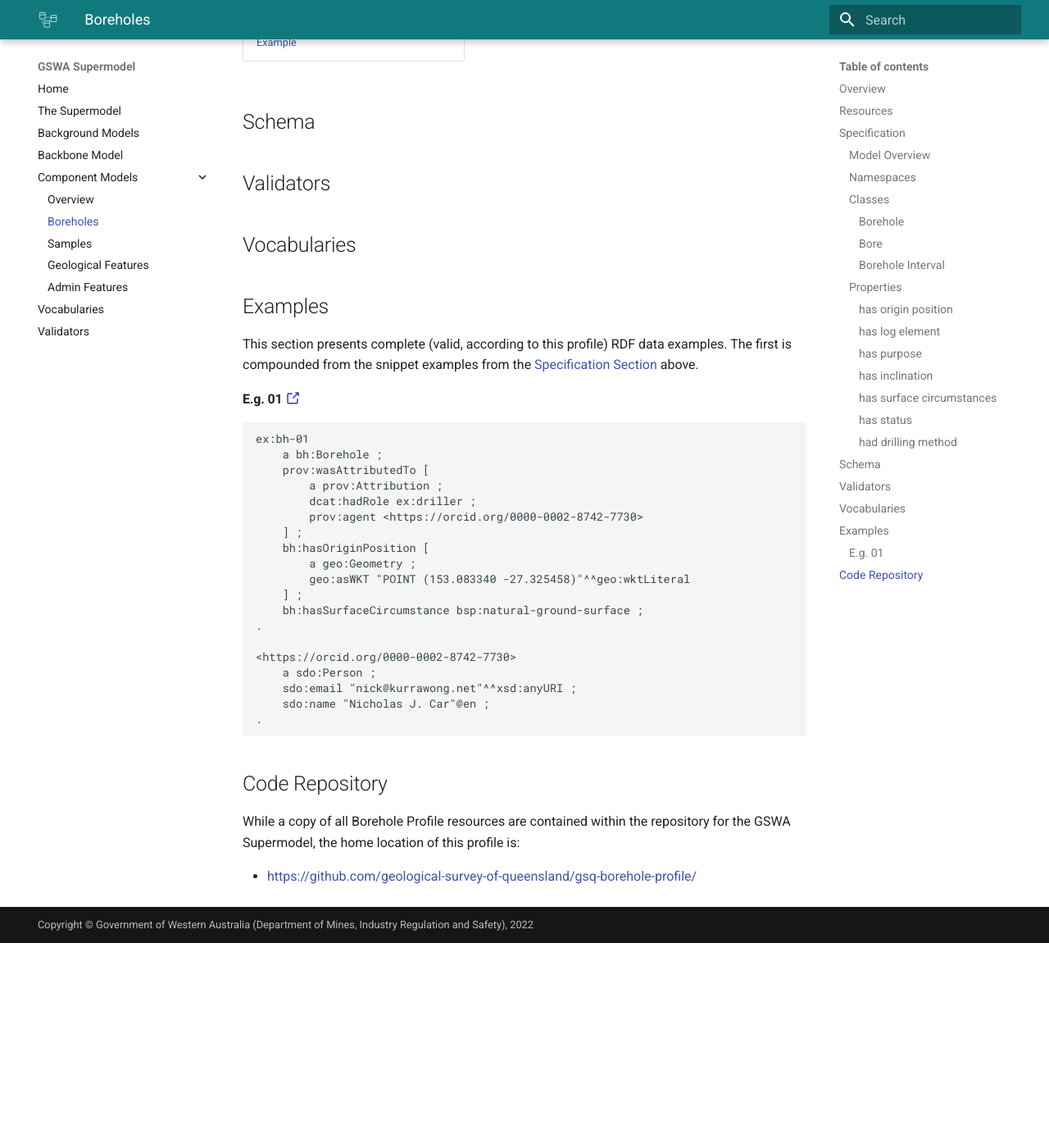
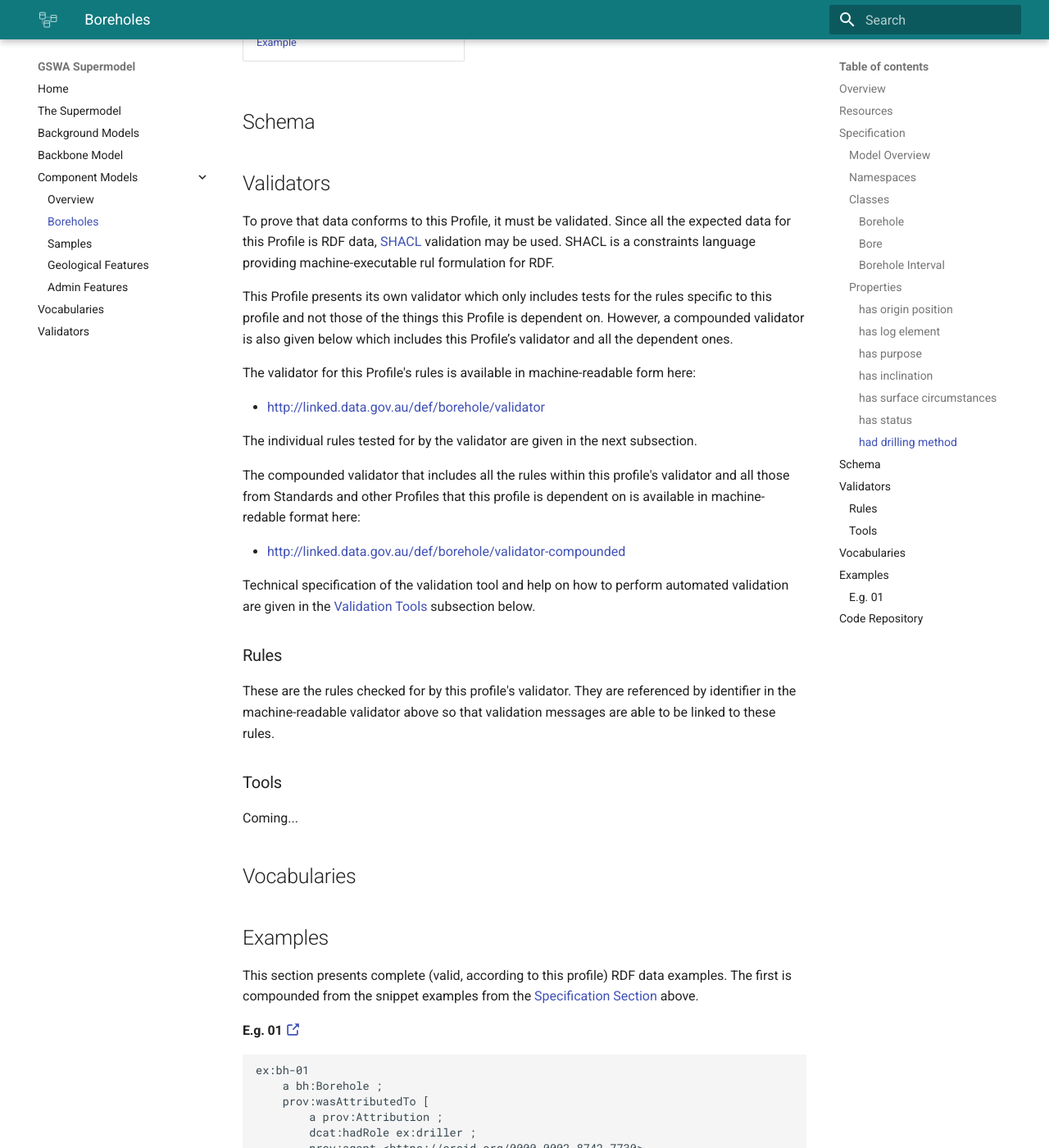
Before and after one commit to nicholascar/gswa-supermodel, an MkDocs documentation site: the page built from docs/components/boreholes-profile.md, in a window 1280 px wide and 1400 px high, scrolled down 7778 px. Shown: the whole window at 82% size. Built offline with MkDocs 1.6.1 and Material for MkDocs 9.7.7, drawn with Linux system fonts in a browser that asks for light colours; before the commit the page ends 8928 px from its top, so only the background shows below that.

Commit message:
validation notes

```diff
--- a/docs/components/boreholes-profile.md
+++ b/docs/components/boreholes-profile.md
@@ -180,6 +180,34 @@ IRI | [`bh:hadDrillingMethod`](https://linked.data.gov.au/def/borehole/hadDrilli
 
 ## Validators
 
+To prove that data conforms to this Profile, it must be validated. Since all the expected data for this Profile is RDF data, [SHACL](https://www.w3.org/TR/shacl/) validation may be used. SHACL is a constraints language providing machine-executable rul formulation for RDF.
+
+This Profile presents its own validator which only includes tests for the rules specific to this profile and not those of the things this Profile is dependent on. However, a compounded validator is also given below which includes this Profile’s validator and all the dependent ones.
+
+The validator for this Profile's rules is available in machine-readable form here:
+
+* <http://linked.data.gov.au/def/borehole/validator>
+
+The individual rules tested for by the validator are given in the next subsection.
+
+The compounded validator that includes all the rules within this profile's validator and all those from Standards and other Profiles that this profile is dependent on is available in machine-redable format here:
+
+* <http://linked.data.gov.au/def/borehole/validator-compounded>
+
+Technical specification of the validation tool and help on how to perform automated validation are given in the [Validation Tools](#tools) subsection below.
+
+### Rules
+
+These are the rules checked for by this profile's validator. They are referenced by identifier in the machine-readable validator above so that validation messages are able to be linked to these rules.
+
+### Tools
+
+Coming...
+
+
+
+
+
 ## Vocabularies
 
 ## Examples
```
